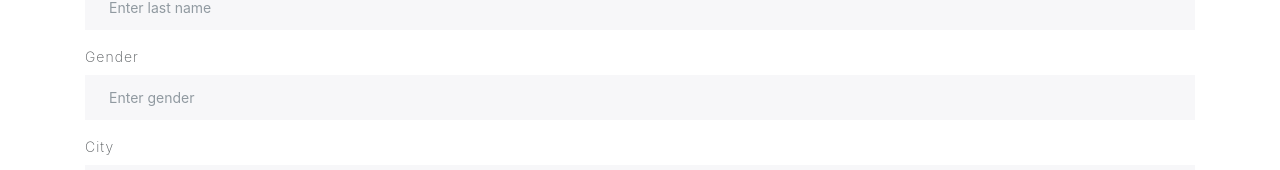
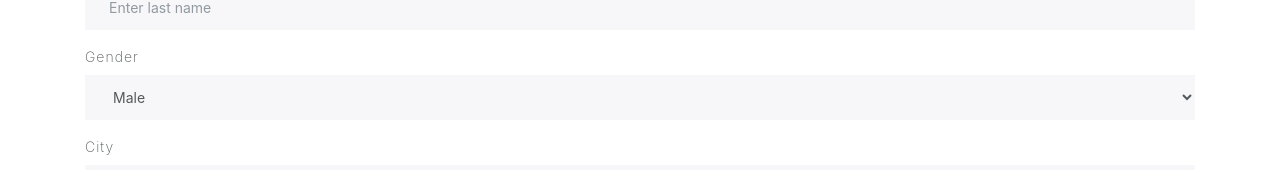
Before and after one commit to ShaniBel/Student_App, a React (Create React App) app: page /student/1/edit in a window 1280 px wide. Shown: the part 260-430 px from the top of the page. Built offline with nearby package versions, Linux system fonts and the light colour scheme.

Commit message:
student edit page update functionality works

```diff
--- a/src/pages/StudentEditPage.tsx
+++ b/src/pages/StudentEditPage.tsx
@@ -1,6 +1,7 @@
-import React, { FC, useState, useEffect } from "react"
+import React, { useState, useEffect, FormEvent } from "react"
 import { Link, RouteComponentProps, match } from "react-router-dom"
 import { Button, Form, Container, Row, Col } from "react-bootstrap"
+import { StudentI } from "../interfaces/studentInterface"
 
 interface RouteParams {
   id: string
@@ -9,6 +10,7 @@ interface RouteParams {
 const StudentEditPage = ({ match }: { match: match<RouteParams> }) => {
   const studentId = Number(match.params.id)
 
+  const [data, setData] = useState<Array<StudentI>>([])
   const [firstName, setfirstName] = useState("")
   const [lastName, setlastName] = useState("")
   const [gender, setGender] = useState("")
@@ -21,6 +23,8 @@ const StudentEditPage = ({ match }: { match: match<RouteParams> }) => {
       let parsedData = JSON.parse(dataFromStorage)
       const { first_name, last_name, gender, email, city } =
         parsedData[studentId - 1]
+
+      setData(parsedData)
       setfirstName(first_name)
       setlastName(last_name)
       setGender(gender)
@@ -29,8 +33,22 @@ const StudentEditPage = ({ match }: { match: match<RouteParams> }) => {
     }
   }, [studentId])
 
-  const submitHandler = () => {
-    // e.preventDefault()
+  const submitHandler = (e: FormEvent<HTMLFormElement>) => {
+    e.preventDefault()
+
+    let dataToSave = [...data]
+    dataToSave[studentId - 1] = {
+      id: studentId - 1,
+      first_name: firstName,
+      last_name: lastName,
+      gender,
+      city,
+      email,
+      isChecked: false,
+    }
+    localStorage.setItem("students", JSON.stringify(dataToSave))
+
+    alert("student information updated successfully!")
   }
 
   return (
@@ -65,11 +83,15 @@ const StudentEditPage = ({ match }: { match: match<RouteParams> }) => {
         <Form.Group controlId='lastname'>
           <Form.Label>Gender</Form.Label>
           <Form.Control
-            type='name'
+            as='select'
             placeholder='Enter gender'
             value={gender}
             onChange={(e) => setGender(e.target.value)}
-          ></Form.Control>
+          >
+            <option value='Male'>Male</option>
+            <option value='Female'>Female</option>
+            <option value='Other'>Other</option>
+          </Form.Control>
         </Form.Group>
 
         <Form.Group controlId='lastname'>
```
